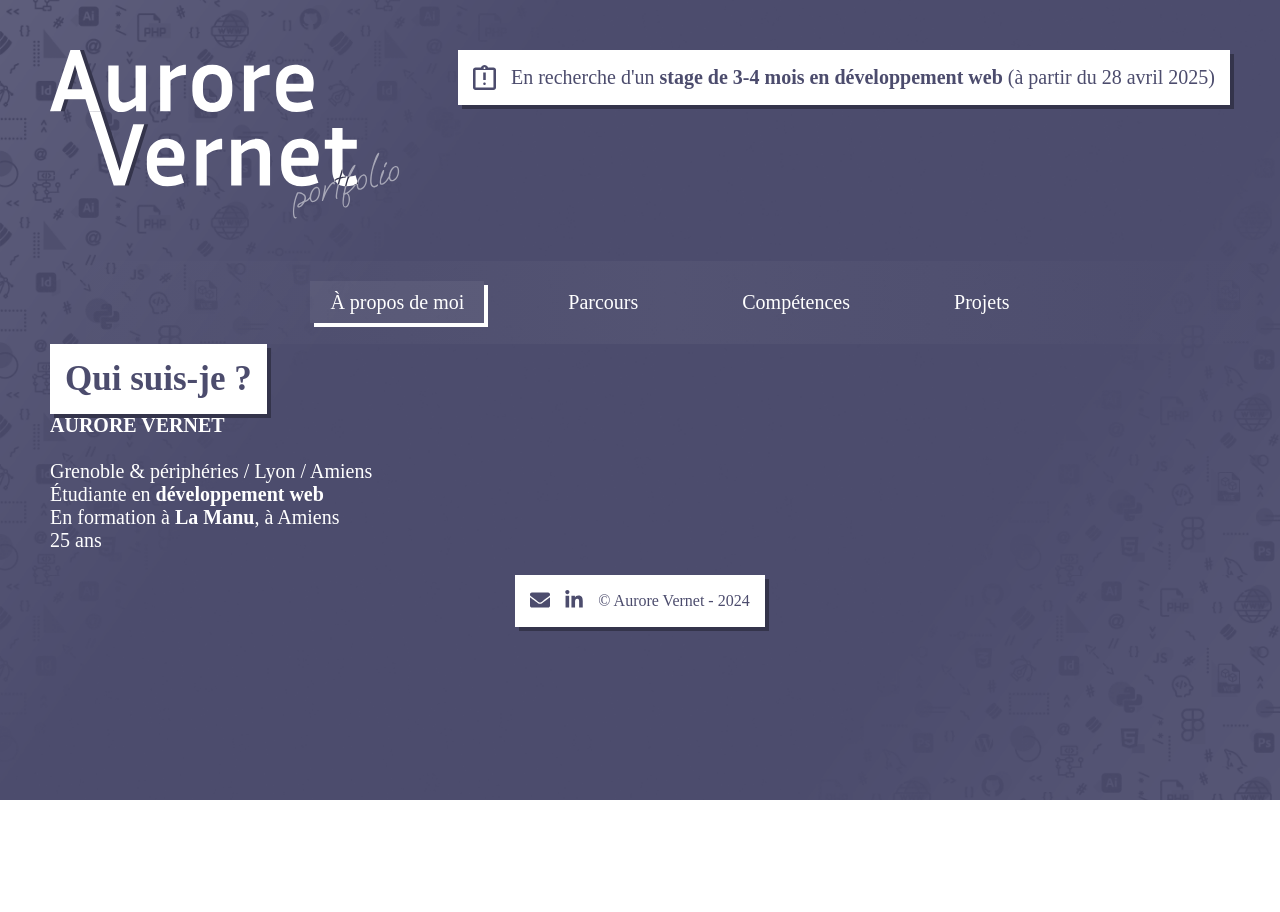
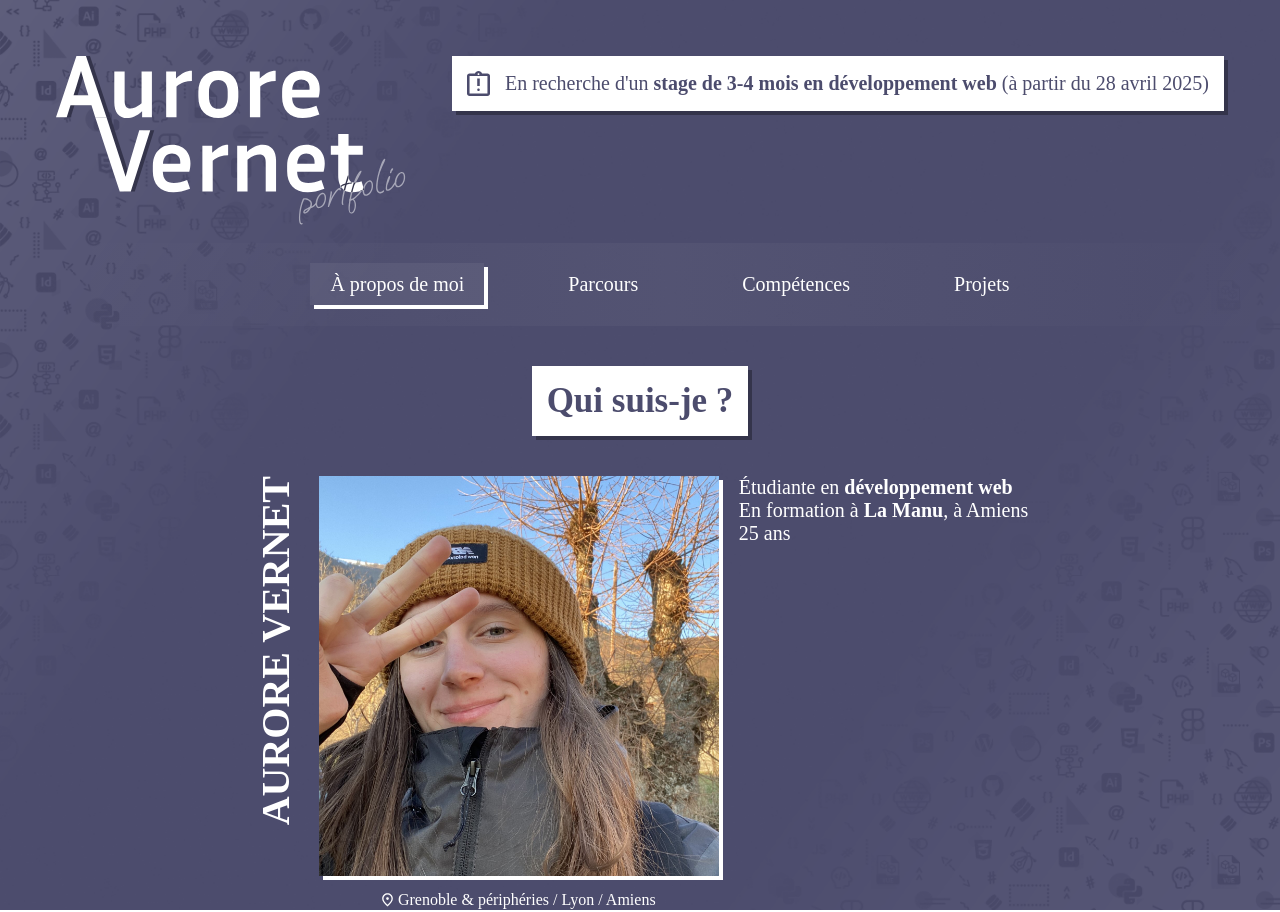
Before and after one commit to aurorevnt/portfolio, a plain HTML site: page index.html in a window 1280 px wide. Shown: the top 912 px of the page. Before the commit the page ends 800 px from the top, so only its background shows below. Drawn offline with nearby package versions, Linux system fonts and the light colour scheme; a web font is replaced by a local one.

Commit message:
working on about me page

```diff
--- a/css/style.css
+++ b/css/style.css
@@ -23,6 +23,13 @@ h2 {
     width: fit-content;
 }
 
+h4 {
+    font-size: 40px;
+    writing-mode: vertical-rl;
+    transform: rotate(-180deg);
+    height: fit-content;
+}
+
 .bold {
     font-weight: 700;
 }
@@ -36,13 +43,18 @@ html {
     background-image: url(../img/pattern_bg.png);
     background-repeat: no-repeat;
     background-size: cover;
+    height: 100vh;
 }
 
 body {
-    margin: 50px;
+    display: flex;
+    flex-direction: column;
+    gap: 5vh;
     font-family: 'Inria Sans';
     font-size: 20px;
     color: white;
+    height: 100%;
+    padding: 7vh;
 }
 
 .icon {
@@ -65,7 +77,7 @@ body {
 nav {
     display: flex;
     flex-direction: column;
-    gap: 5vh;
+    gap: 2vh;
 }
 
 nav div {
@@ -93,6 +105,48 @@ nav a:hover, nav a.router-link-active.router-link-exact-active  {
     box-shadow: white 4px 4px;
 }
 
+/* **************** About me **************** */
+
+#aboutme {
+    display: flex;
+    flex-direction: column;
+    align-items: center;
+    gap: 5vh;
+}
+
+#aboutme article {
+    display: flex;
+    gap: 20px;
+}
+
+/* Bloc nom sur le côté + image et loca */
+#aboutme article .profile {
+    display: flex;
+    gap: 20px;
+}
+
+/* Bloc image + loca */
+#aboutme article .profile div {
+    display: flex;
+    flex-direction: column;
+    align-items: center;
+    gap: 15px;
+}
+
+/* Bloc loca */
+#aboutme article .profile span {
+    display: flex;
+    gap: 5px;
+    font-size: 16px;
+}
+
+/* Image de moi */
+#aboutme article img.picture {
+    height: 400px;
+    box-shadow: 4px 4px white;
+}
+
+
 /* **************** Footer **************** */
 
 footer {
--- a/vue/About.js
+++ b/vue/About.js
@@ -1,17 +1,17 @@
 export default {
     template:
     `
-    <section id="home">
+    <section id="aboutme">
         <h2 class="white-box">Qui suis-je ?</h2>
         <article>
-            <div>
+            <div class="profile">
                 <h4>AURORE VERNET</h4>
                 <div>
-                    <img src="">
-                    <div>
-                        <img src="">
-                        <span>Grenoble & périphéries / Lyon / Amiens</span>
-                    </div>
+                    <img src="./img/aurore.jpeg" class="picture">
+                    <span class="bloc-image">
+                        <img src="./img/icons/location.svg">
+                        <span class="light">Grenoble & périphéries / Lyon / Amiens</span>
+                    </span>
                 </div>
             </div>
             <div>
```
Also changed, not shown: img/aurore.jpeg (added), img/icons/camera.svg (added), img/icons/games.svg (added), img/icons/handball.svg (added), img/icons/heart.svg (added), img/icons/location.svg (added), img/icons/moto.svg (added).
